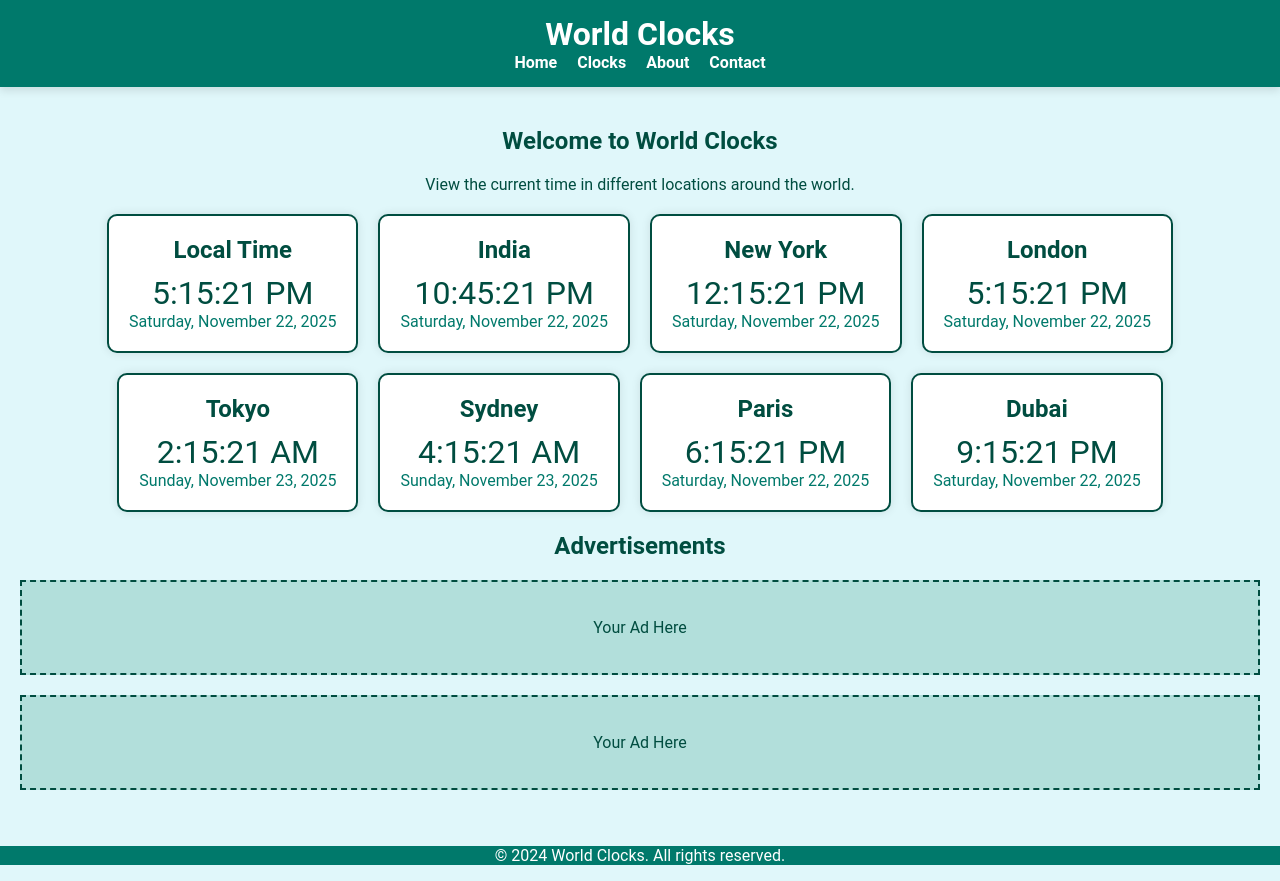
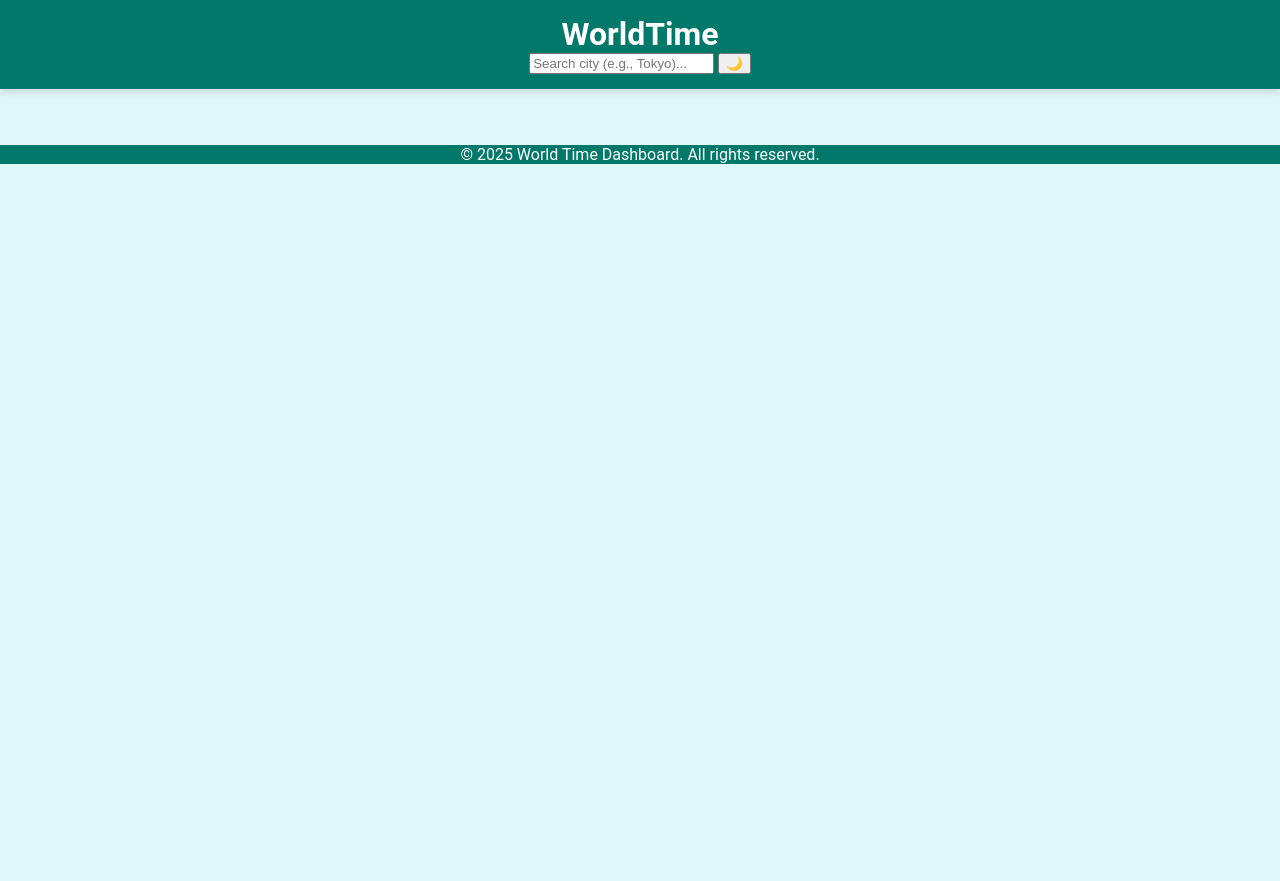
Before and after one commit to avinash101999/Clock, a plain HTML site: page index.html in a window 1280 px wide. After the commit the page ends 800 px from the top, so only its background shows below. Drawn offline with Linux system fonts and the light colour scheme.

Commit message:
Update index.html

```diff
--- a/index.html
+++ b/index.html
@@ -3,88 +3,59 @@
 <head>
     <meta charset="UTF-8">
     <meta name="viewport" content="width=device-width, initial-scale=1.0">
-    <meta name="description" content="World Clocks - View the current time in different locations around the world.">
-    <meta name="keywords" content="world clocks, time zones, current time, global time">
-    <meta name="author" content="Your Name">
-    <title>World Clocks</title>
+
+    <title>World Time Dashboard | Live Global Clocks & Time Zones</title>
+    <meta name="description" content="Track current local time across major global cities including New York, London, Tokyo, and Mumbai. Accurate, real-time world clock dashboard.">
+    <meta name="keywords" content="world clock, time zones, live time, global time converter, est to ist, utc time">
+    <meta name="author" content="World Clocks">
+    <link rel="canonical" href="https://yourwebsite.com/">
+
+    <meta property="og:title" content="World Time Dashboard">
+    <meta property="og:description" content="Real-time world clock for global travelers and remote teams.">
+    <meta property="og:type" content="website">
+
+    <link rel="preconnect" href="https://fonts.googleapis.com">
+    <link href="https://fonts.googleapis.com/css2?family=Inter:wght@300;400;600;700&display=swap" rel="stylesheet">
     <link rel="stylesheet" href="styles.css">
+
+    <script type="application/ld+json">
+    {
+      "@context": "https://schema.org",
+      "@type": "WebApplication",
+      "name": "World Time Dashboard",
+      "applicationCategory": "UtilityApplication",
+      "operatingSystem": "All",
+      "description": "A tool to view current times in different time zones around the world."
+    }
+    </script>
 </head>
 <body>
+
     <header>
-        <h1>World Clocks</h1>
-        <nav>
-            <ul>
-                <li><a href="#home">Home</a></li>
-                <li><a href="#clocks">Clocks</a></li>
-                <li><a href="#about">About</a></li>
-                <li><a href="#contact">Contact</a></li>
-            </ul>
-        </nav>
+        <div class="header-content">
+            <h1>World<span class="highlight">Time</span></h1>
+            <div class="controls">
+                <input type="text" id="search-bar" placeholder="Search city (e.g., Tokyo)...">
+                <button id="theme-toggle" aria-label="Toggle Dark Mode">🌙</button>
+            </div>
+        </div>
     </header>
 
     <main>
-        <section id="home">
-            <h2>Welcome to World Clocks</h2>
-            <p>View the current time in different locations around the world.</p>
+        <div id="ad-banner-top" class="ad-container">
+            </div>
+
+        <section id="dashboard">
+            <div class="grid-container" id="clock-grid">
+                </div>
         </section>
 
-        <section id="clocks" class="clock-container">
-            <div class="clock" id="local">
-                <h2>Local Time</h2>
-                <div class="time" id="time-local"></div>
-                <div class="date" id="date-local"></div>
-            </div>
-            <div class="clock" id="india">
-                <h2>India</h2>
-                <div class="time" id="time-india"></div>
-                <div class="date" id="date-india"></div>
-            </div>
-            <div class="clock" id="new-york">
-                <h2>New York</h2>
-                <div class="time" id="time-new-york"></div>
-                <div class="date" id="date-new-york"></div>
-            </div>
-            <div class="clock" id="london">
-                <h2>London</h2>
-                <div class="time" id="time-london"></div>
-                <div class="date" id="date-london"></div>
-            </div>
-            <div class="clock" id="tokyo">
-                <h2>Tokyo</h2>
-                <div class="time" id="time-tokyo"></div>
-                <div class="date" id="date-tokyo"></div>
-            </div>
-            <div class="clock" id="sydney">
-                <h2>Sydney</h2>
-                <div class="time" id="time-sydney"></div>
-                <div class="date" id="date-sydney"></div>
-            </div>
-            <div class="clock" id="paris">
-                <h2>Paris</h2>
-                <div class="time" id="time-paris"></div>
-                <div class="date" id="date-paris"></div>
-            </div>
-            <div class="clock" id="dubai">
-                <h2>Dubai</h2>
-                <div class="time" id="time-dubai"></div>
-                <div class="date" id="date-dubai"></div>
-            </div>
-        </section>
-
-        <section id="ads">
-            <h2>Advertisements</h2>
-            <!-- Google Ads Placeholder -->
-            <div class="ad-space">
-                <p>Your Ad Here</p>
-            </div>
-            <div class="ad-space">
-                <p>Your Ad Here</p>
-            </div>
-        </section>
+        <div id="ad-banner-bottom" class="ad-container">
+             </div>
     </main>
 
     <footer>
-        <p>© 2024 World Clocks. All rights reserved.</p>
+        <p>© 2025 World Time Dashboard. All rights reserved.</p>
     </footer>
 
     <script src="script.js"></script>
```
